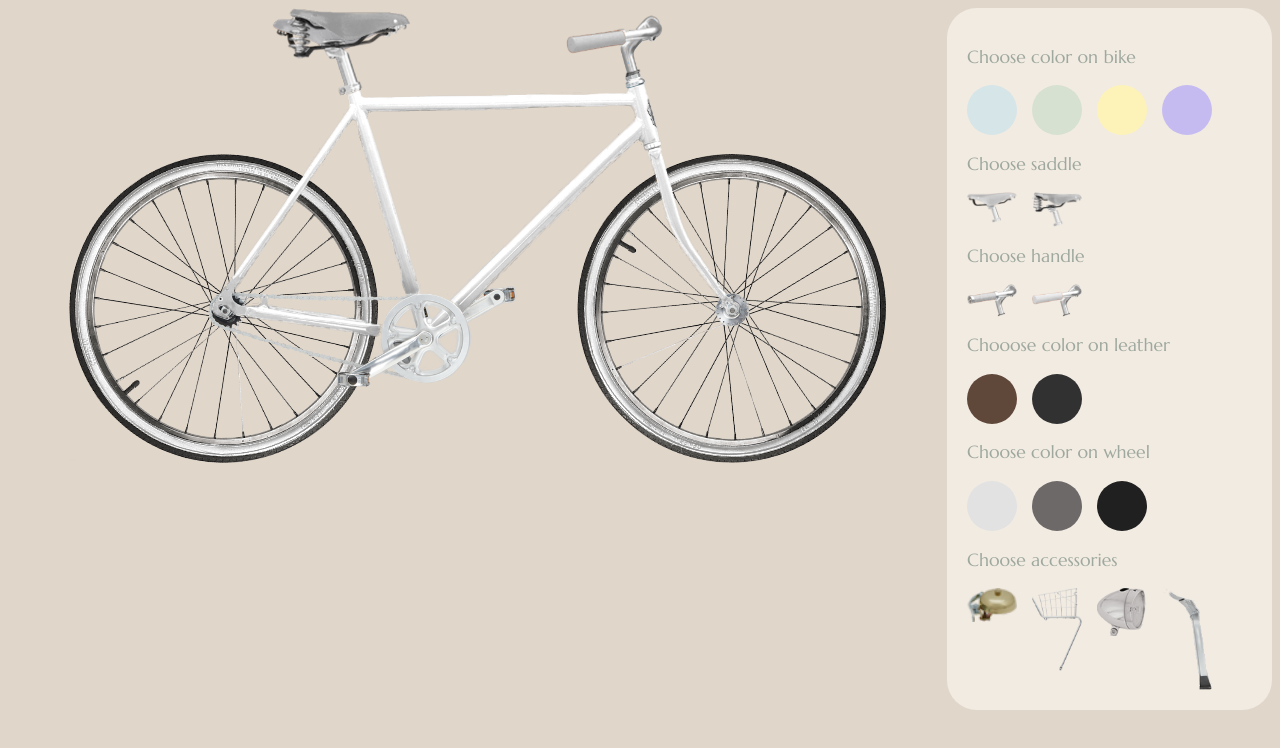
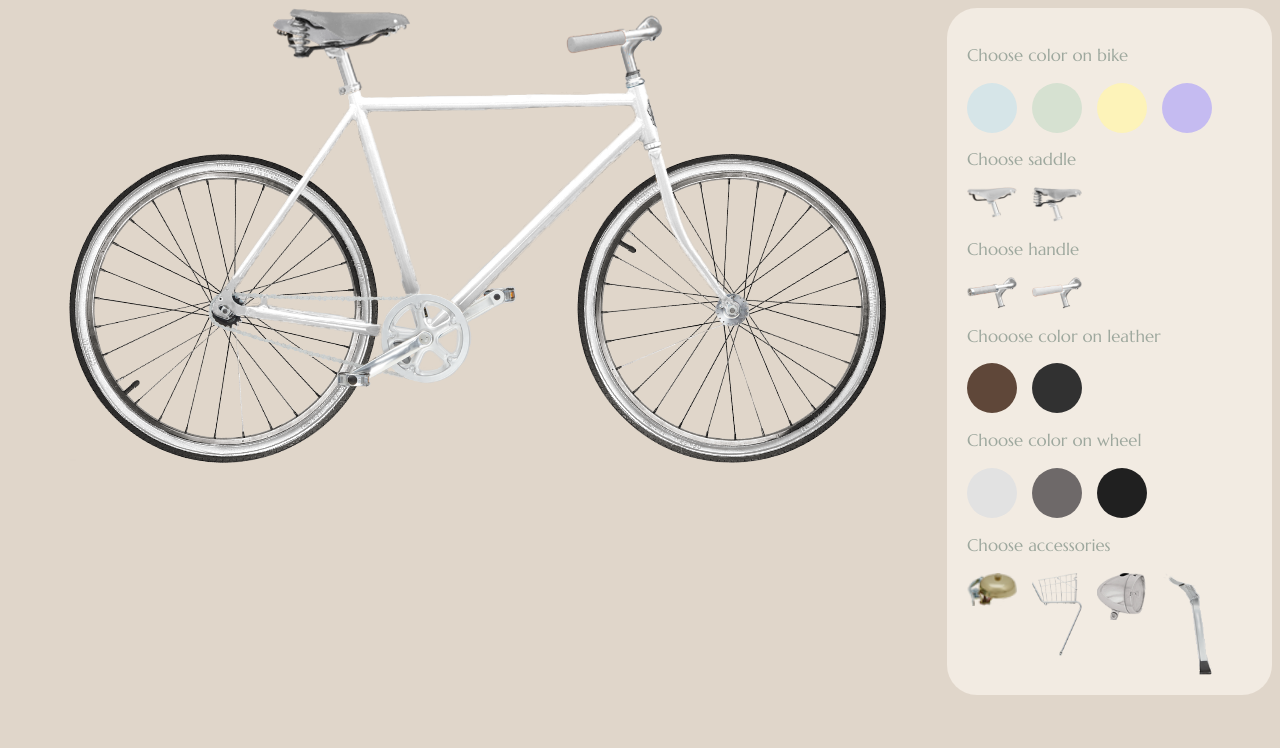
Before and after one commit to soph8111/bike-configurator, a plain HTML site: page configurator.html in a window 1280 px wide. Drawn offline with Linux system fonts and the light colour scheme.

Commit message:
hide and styling

```diff
--- a/style.css
+++ b/style.css
@@ -24,7 +24,7 @@ body {
 .heading {
   font-family: "Marcellus", serif;
   color: #9ea89e;
-  font-size: 1.1rem;
+  font-size: 1.05rem;
 }
 
 .wrapper {
```
